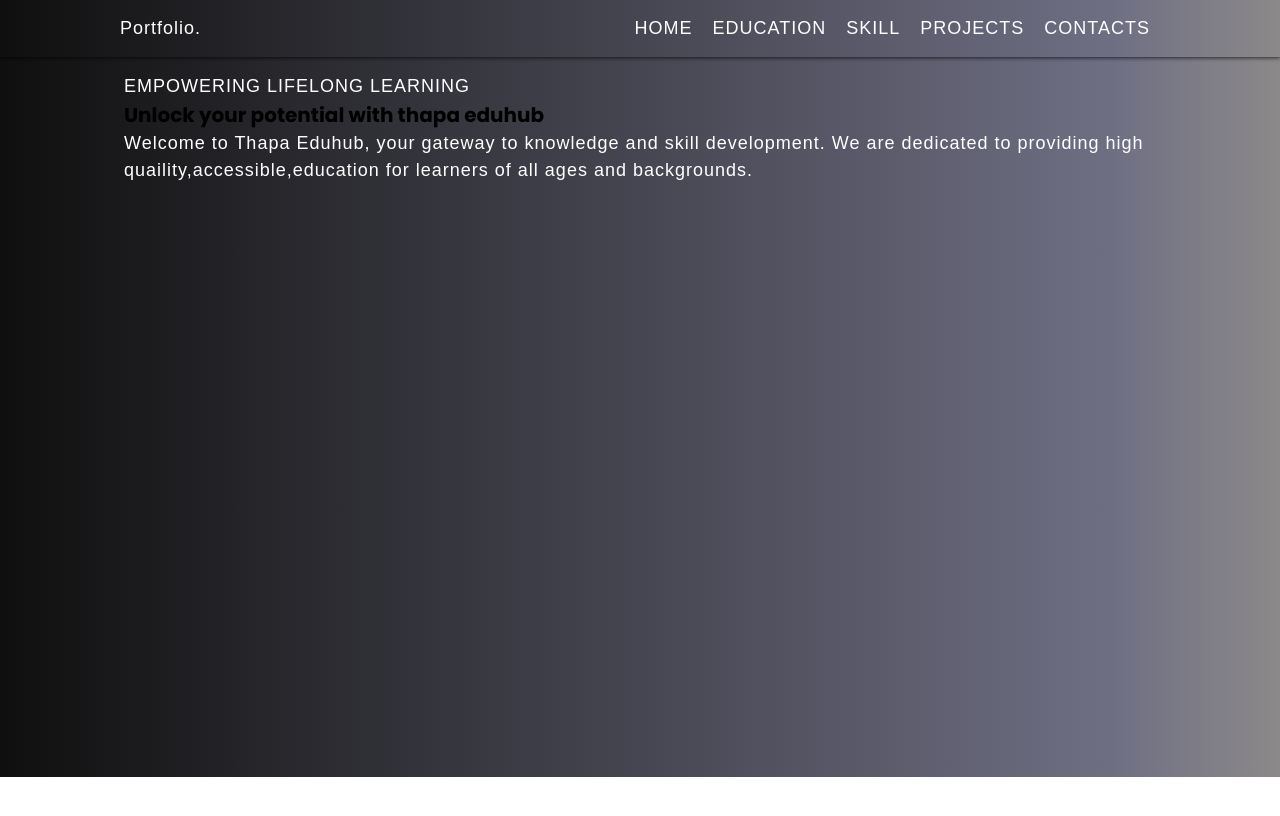
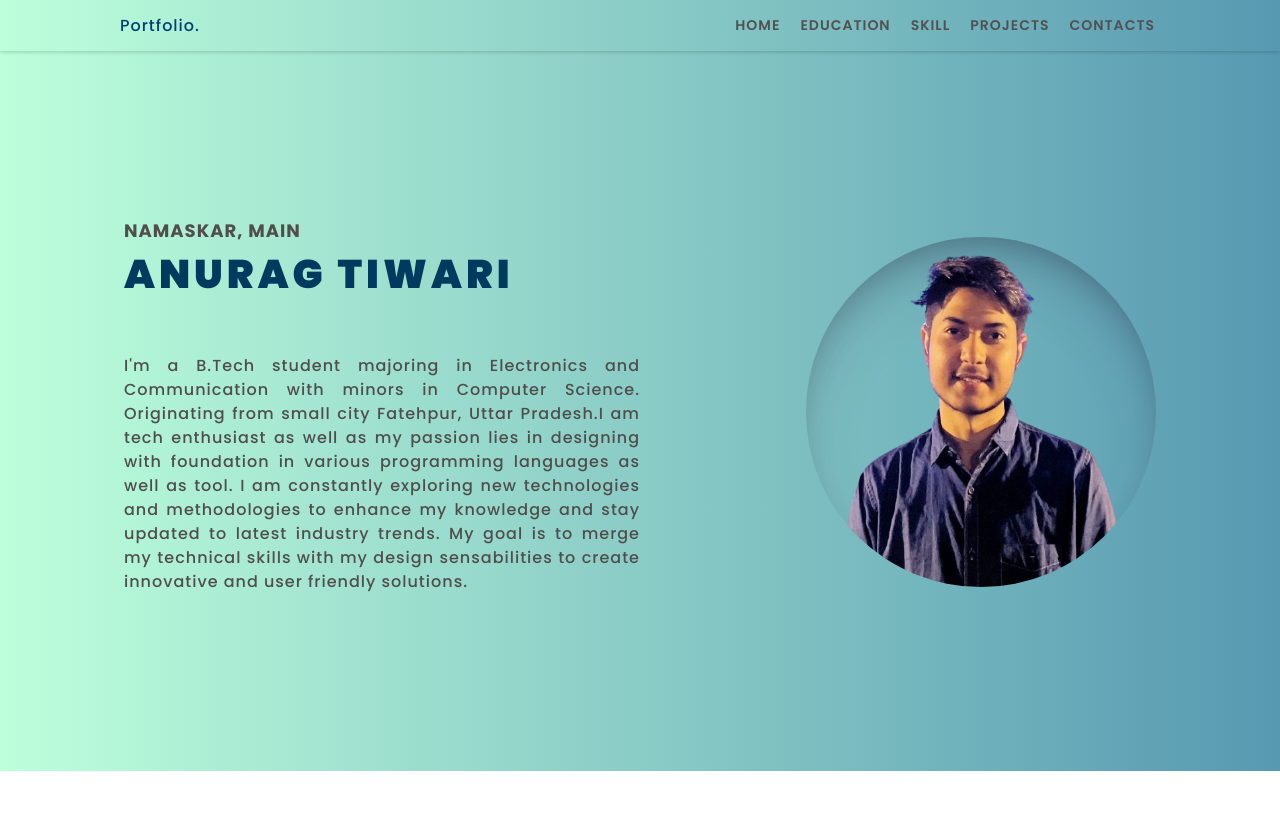
Before and after one commit to anurag-tiw-ari/my-portfolio, a plain HTML site: page index.html in a window 1280 px wide. Drawn offline with Linux system fonts and the light colour scheme.

Commit message:
theme changed

```diff
--- a/index.html
+++ b/index.html
@@ -27,15 +27,25 @@
     </header>
     <!--NAVIGATION BAR ENDS-->
 
+    <!--HERO SECTION STARTS-->
     <main>
         <div class="section-hero">
             <div class="container grid grid-two--cols">
             <div class="section-hero--content">
-                <p class="hero-subheading">EMPOWERING LIFELONG LEARNING</p>
-                <h1 class="hero-heading">Unlock your potential with thapa eduhub</h1>
+                <p class="hero-subheading">NAMASKAR, MAIN</p>
+                <h1 class="hero-heading">ANURAG TIWARI</h1>
                 <p class="hero-para">
-                    Welcome to Thapa Eduhub, your gateway to knowledge and skill development. We are dedicated to providing high quaility,accessible,education for learners of all ages and backgrounds.
+                    I'm a B.Tech student majoring in Electronics and Communication with minors in Computer Science. Originating from small city Fatehpur, Uttar Pradesh.I am tech enthusiast as well as my passion lies in designing with foundation in various programming languages as well as tool. I am constantly exploring new technologies and methodologies to enhance my knowledge and stay updated to latest industry trends. My goal is to merge my technical skills with my design sensabilities to create innovative and user friendly solutions.
                 </p>
+                </div>
+                <div class="section-hero--image">
+
+                        <img src="myphoto.png" alt="anuarg photo" class="heroimage">
+                </div>
+
+                </div>
     </main>
+
+    <!--HERO SECTION ENDS-->
 </body>
 </html>
--- a/style.css
+++ b/style.css
@@ -16,8 +16,8 @@ h1,h2,h3,h4,h5,h6
 }
 /*theme*/
 :root{
-    --main-color:#a2a2a2;
-    --supporting-color:#cecece;
+    --main-color:#2fdef9;
+    --supporting-color:#f2fa09;
     --font-color:#424242;
     --bg-color:#f7fcff;
     --heading-color:#000a19;
@@ -27,7 +27,7 @@ h1,h2,h3,h4,h5,h6
     --btn-hover-bg-color:#003b99;
     --btn-box-shadow:rgba(100,100,111,0.2) 0px 7px 29px 0px;
     --footer-bg-color:#040d12;
-    --hover-color:rgb(5, 247, 255);
+    --hover-color:rgb(4, 118, 122);
 }
 
 /* layout */
@@ -38,12 +38,13 @@ h1,h2,h3,h4,h5,h6
    padding: 9.6rem 2.4rem;
 }
 
-p,li,a,label{
-    font-size: 1.8rem;
+p,li,a,label,span{
+    font-size: 1.6rem;
     letter-spacing: 0.1rem;
-    font-weight: 400;
-    color:var(--white-color);
+    font-weight: 500;
+    color:var(--para-color);
     line-height: 1.5;
+    font-family: "Poppins";
 }
 a{
     text-decoration: none;
@@ -51,22 +52,29 @@ a{
 li{
     list-style: none;
 }
+.grid{
+    display: grid;
+}
+.grid-two--cols{
+    grid-template-columns: repeat(2,1fr);
+}
 
 /*reusable*/
 
+/*states*/
 .navbar-right--side a:hover
 {
     border-radius: 0.5rem;
-    box-shadow: rgba(0, 0, 0, 0.16) 0px 1px 4px;
+    box-shadow: rgba(0, 0, 0, 0.9) 0px 1px 4px;
     color: var(--hover-color);
 }
-/*states*/
+
 
 /* Navigation Bar Start */
 .section-navbar
 {
    width:100%;
-   box-shadow: rgba(0, 0, 0, 0.7) 0px 1px 4px;
+   box-shadow: rgba(0, 0, 0, 0.2) 0px 1px 4px;
 }
 .section-navbar .container{
     display: flex;
@@ -77,27 +85,90 @@ li{
 .navbar-right--side ul{
     display: flex;
     justify-content: space-evenly;
+    gap:1rem;
 }
-.navbar-left--side a
-{
 
-
-}
 .navbar-right--side a{
     display: inline-block;
-    padding: 0.5rem 1rem;
+    padding: 0.5rem 0.5rem;
+    font-size: 1.4rem;
+    color: rgb(81, 81, 81);
+    font-weight: 600;
+}
+.navbar-left--side a{
+    color:#023f71;
 }
 /* Navigation Bar Ends */
 
 /* Hero Section starts*/
 main
 {
-    background: rgb(2,0,36);
-    background: linear-gradient(90deg, rgb(15, 15, 15) 0%, rgba(111,111,132,1) 87%,
-    rgba(140,137,137,1) 100%);
-    height:100vh;
+    background-image: linear-gradient(270deg,#5799b1,#bdffdb);
     position: relative;
     top:-8rem;
     z-index: -1;
+    height: 100vh;
+    background-attachment: fixed;
+}
+
+
+.section-hero--image{
+    display: flex;
+    justify-content: end;
+    margin-top: 17rem;
+}
+.grid-two--cols img{
+    width: 350px;
+    height: 350px;
+    background-color: transparent;
+    border-radius: 50%;
+    box-shadow: rgba(50, 50, 93, 0.25) 0px 30px 60px -12px inset, rgba(0, 0, 0, 0.3) 0px 18px 36px -18px inset;
+
+    transition: all 0.3s linear ;
+}
+
+.section-hero--content{
+    margin-top: 15rem;
+
+}
+.hero-subheading{
+    font-weight: 700;
+    font-size: 1.8rem;
+}
+
+.hero-para{
+    text-align: justify;
+}
+.section-hero--content .hero-heading{
+    color: transparent;
+    letter-spacing: 0.4rem;
+    font-size: 4rem;
+    position: relative;
+    margin-bottom: 5rem;
+    font-weight: 900;
+}
+.section-hero--content .hero-heading:after
+{
+    content:"ANURAG TIWARI";
+    color: rgb(0, 59, 95);
+    position: absolute;
+    overflow: hidden;
+    animation-name: myname;
+    animation-duration: 3s;
+    animation-timing-function: linear;
+    top:0;
+    left:0;
+    white-space: nowrap;
+    font-family: "Poppins";
+}
+
+@keyframes myname
+{
+    0%{
+        width: 0%;
+    }
+    100%{
+    width: 100%;
+    }
 }
 /* Hero section ends*/
```
Also changed, not shown: myphoto.png (added).
